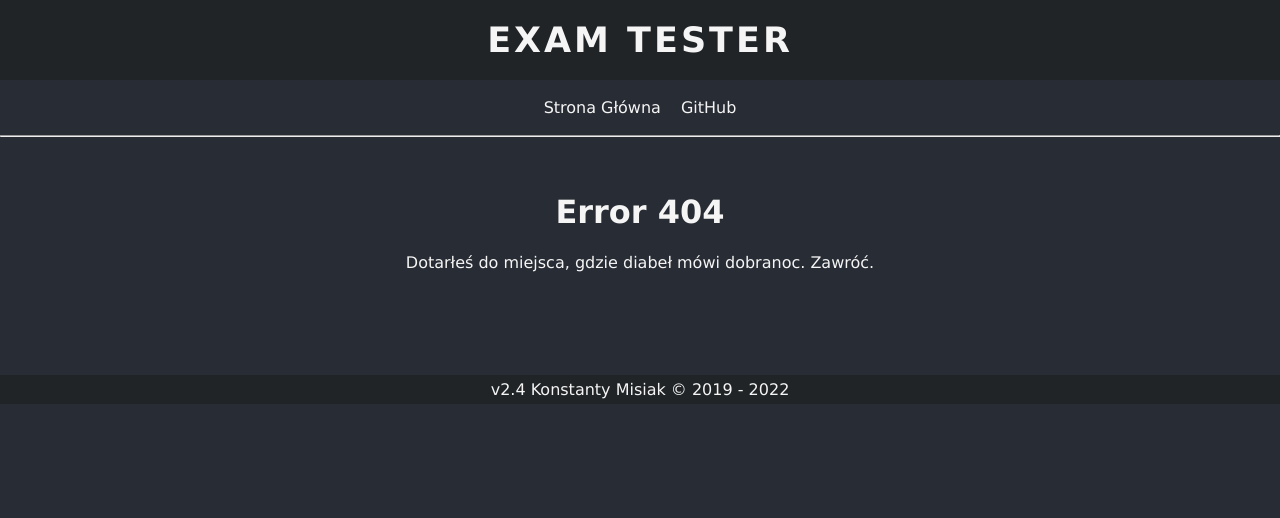
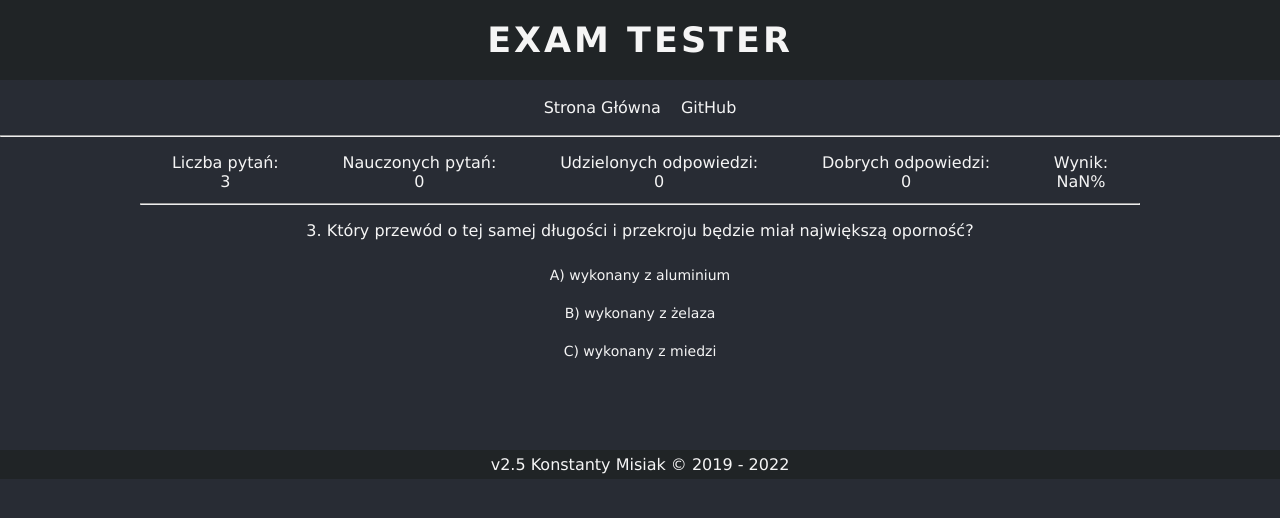
Before and after one commit to Kostu96/exam-tester, a React (Create React App) app: page /#/ham in a window 1280 px wide. Before the commit this address had no page. Shown: the top 518 px of the page. Built offline with nearby package versions, Linux system fonts and the light colour scheme.

Commit message:
Start work on ham exam

```diff
--- a/src/components/App.jsx
+++ b/src/components/App.jsx
@@ -6,7 +6,11 @@ import Header from './Header';
 import NavBar from './NavBar';
 import Exam from './Exam';
 import Footer from './Footer';
-import questionDataBase from './../database.js';
+import questionDataBase from './../database.jsx';
+
+const ExamLinkContainer = styled.div`
+    line-height: 60%;
+`;
 
 const ExamLink = styled(Link)`
     display: block;
@@ -44,49 +48,38 @@ class App extends Component {
                 <NavBar />
                 <Switch>
                     <Route exact path="/">
-                        <h3>Wybierz test, który Cię interesuje:</h3>
-                        <div>
-                            <ExamLink
-                                to="/cybersecurity">Wprowadzenie do Cyberbezpieczeństwa
-                            </ExamLink>
-                            <ExamLink
-                                to="/modern_physics">Fizyka Współczesna
-                            </ExamLink>
-                            <ExamLink
-                                to="/graphics">Grafika Komputerowa
-                            </ExamLink>
-                            <ExamLink
-                                to="/mii">Multimedia i Interfejsy
-                            </ExamLink>
-                            <ExamLink
-                                to="/physics">Podstawy Fizyki [WIP]
-                            </ExamLink>
-                        </div>
+                        <h4>Politechnika Gdańska:</h4>
+                        <ExamLinkContainer>
+                            <ExamLink to="/cybersecurity">Wprowadzenie do Cyberbezpieczeństwa </ExamLink><br />
+                            <ExamLink to="/modern_physics">Fizyka Współczesna </ExamLink><br />
+                            <ExamLink to="/graphics">Grafika Komputerowa </ExamLink><br />
+                            <ExamLink to="/mii">Multimedia i Interfejsy </ExamLink><br />
+                            <ExamLink to="/physics">Podstawy Fizyki [WIP] </ExamLink>
+                        </ExamLinkContainer>
+                        <br />
+                        <hr />
+                        <h4>Pozostałe:</h4>
+                        <ExamLinkContainer>
+                            <ExamLink to="/ham">Egzamin krótkofalarski UKE </ExamLink>
+                        </ExamLinkContainer>
                     </Route>
                     <Route path="/cybersecurity">
-                        <Exam
-                            questionDB={ questionDataBase.cybersecurity }
-                        />
+                        <Exam questionDB={ questionDataBase.cybersecurity } />
                     </Route>
                     <Route path="/modern_physics">
-                        <Exam
-                            questionDB={ questionDataBase.modernPhysics }
-                        />
+                        <Exam questionDB={ questionDataBase.modernPhysics } />
                     </Route>
                     <Route path="/graphics">
-                        <Exam
-                            questionDB={ questionDataBase.graphics }
-                        />
+                        <Exam questionDB={ questionDataBase.graphics } />
                     </Route>
                     <Route path="/mii">
-                        <Exam
-                            questionDB={ questionDataBase.multimediaAndInterfaces }
-                        />
+                        <Exam questionDB={ questionDataBase.multimediaAndInterfaces } />
                     </Route>
                     <Route path="/physics">
-                        <Exam
-                            questionDB={ questionDataBase.physics }
-                        />
+                        <Exam questionDB={ questionDataBase.physics } />
+                    </Route>
+                    <Route path="/ham">
+                        <Exam questionDB={ questionDataBase.ham } />
                     </Route>
                     <Route path="/*">
                         <br />
--- a/src/components/Exam.jsx
+++ b/src/components/Exam.jsx
@@ -98,13 +98,20 @@ class Exam extends Component {
                 answered={ this.state.answered }
             />;
         else
-            content = <h3>
+            content = (Math.floor(Math.random() * 100) % 2) === 0 ?
+                <h3>
                 Gratulacje!
                 <br />
                 Wszystkie pytanka ogarnięte!
                 <br />
                 Prawdopodobieństwo tego, że zdasz zostało zwiększone.
-            </h3>
+                </h3>
+                :
+                <h3>
+                Nieźle Ziomeczku!
+                <br />
+                Teraz to już na pewno zdasz.
+                </h3>
         return (
             <Wrapper>
                 <Statistics
--- a/src/components/Footer.jsx
+++ b/src/components/Footer.jsx
@@ -3,7 +3,7 @@ import styled from 'styled-components';
 
 const PageFooter = styled.footer`
     padding: 5px;
-    margin-top: 30px;
+    margin-top: 80px;
     background-color: #202426;
     font-size: 16px;
 
@@ -15,7 +15,7 @@ const PageFooter = styled.footer`
 class Footer extends Component {
     render() {
         return(
-            <PageFooter>v2.4 Konstanty Misiak &copy; 2019 - 2022</PageFooter>
+            <PageFooter>v2.5 Konstanty Misiak &copy; 2019 - 2022</PageFooter>
         );
     }
 }
--- a/src/database.js
+++ b/src/database.jsx
@@ -4307,10 +4307,31 @@ const questionDataBase = {
             questionText: "Testing question 1",
             questionAnswers: [
                 {
+                    text: "qwerty"
+                },
+                {
+                    text: "Answer 2"
+                },
+                {
+                    text: "Answer 3"
+                },
+                {
+                    text: "Answer 4 good one",
+                    isCorrect: true
+                }
+            ]
+        },
+        {
+            questionID: 3,
+            isMultipleChoice: 2,
+            questionText: "Testing question 2",
+            questionAnswers: [
+                {
                     text: "Answer 1"
                 },
                 {
-                    text: "Answer 2"
+                    text: "Answer 2 good one",
+                    isCorrect: true
                 },
                 {
                     text: "Answer 3"
@@ -4320,23 +4341,55 @@ const questionDataBase = {
                     isCorrect: true
                 }
             ]
+        }
+    ],
+
+    ham: [
+        {
+            questionID: 1,
+            questionText: "Czy opór elektryczny przewodu zależy od materiału z którego jest wykonany?",
+            questionAnswers: [
+                {
+                    text: "zależy",
+                    isCorrect: true
+                },
+                {
+                    text: "nie zależy"
+                },
+                {
+                    text: "zależy od izolacji przewodu"
+                }
+            ]
+        },
+        {
+            questionID: 2,
+            questionText: "Izolatorami nazywamy materiały które:",
+            questionAnswers: [
+                {
+                    text: "nie przewodzą prądu elektrycznego",
+                    isCorrect: true
+                },
+                {
+                    text: "przewodzą słabo"
+                },
+                {
+                    text: "przewodzą prąd przy wysokim napięciu"
+                }
+            ]
         },
         {
             questionID: 3,
-            questionText: "Testing question 2",
-            questionAnswers: [
-                {
-                    text: "Answer 1"
-                },
-                {
-                    text: "Answer 2 good one",
-                    isCorrect: true
-                },
-                {
-                    text: "Answer 3"
-                },
-                {
-                    text: "Answer 4"
+            questionText: "Który przewód o tej samej długości i przekroju będzie miał największą oporność?",
+            questionAnswers: [
+                {
+                    text: "wykonany z aluminium"
+                },
+                {
+                    text: "wykonany z żelaza",
+                    isCorrect: true
+                },
+                {
+                    text: "wykonany z miedzi"
                 }
             ]
         }
```
